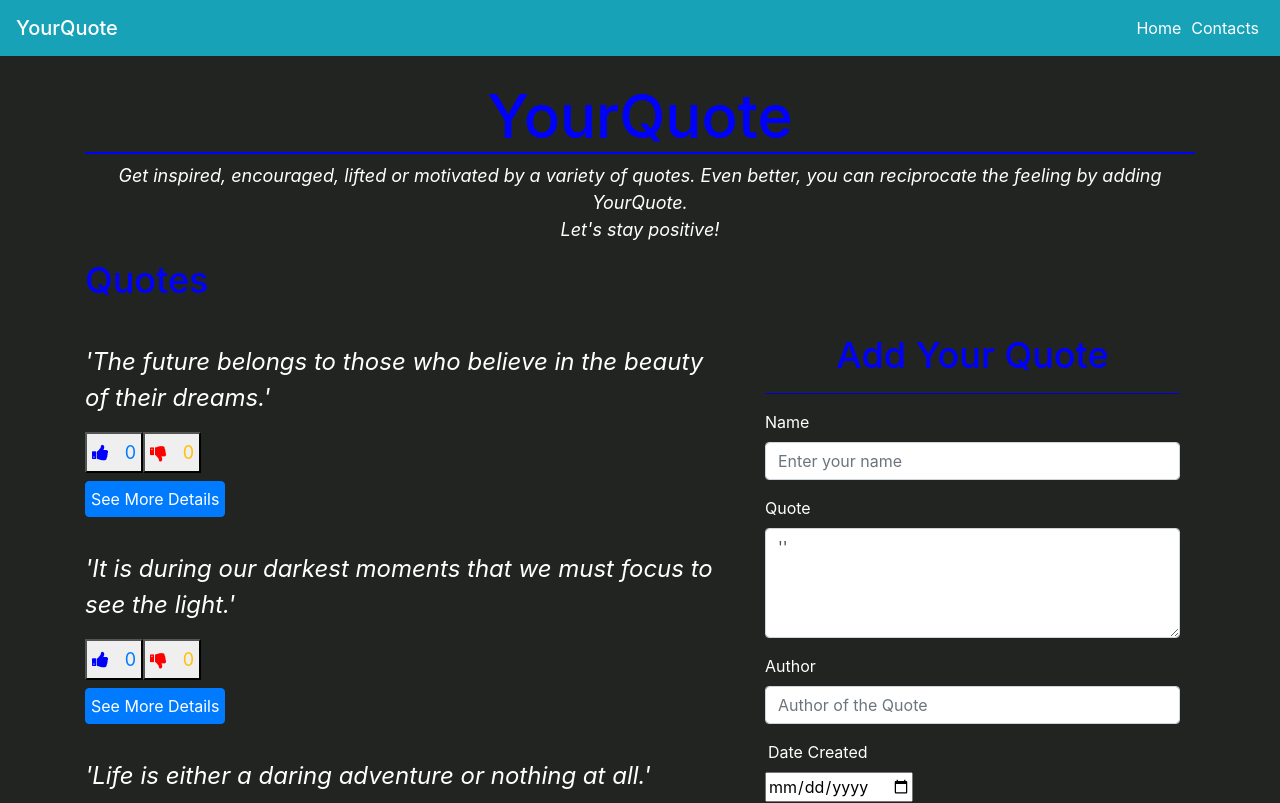
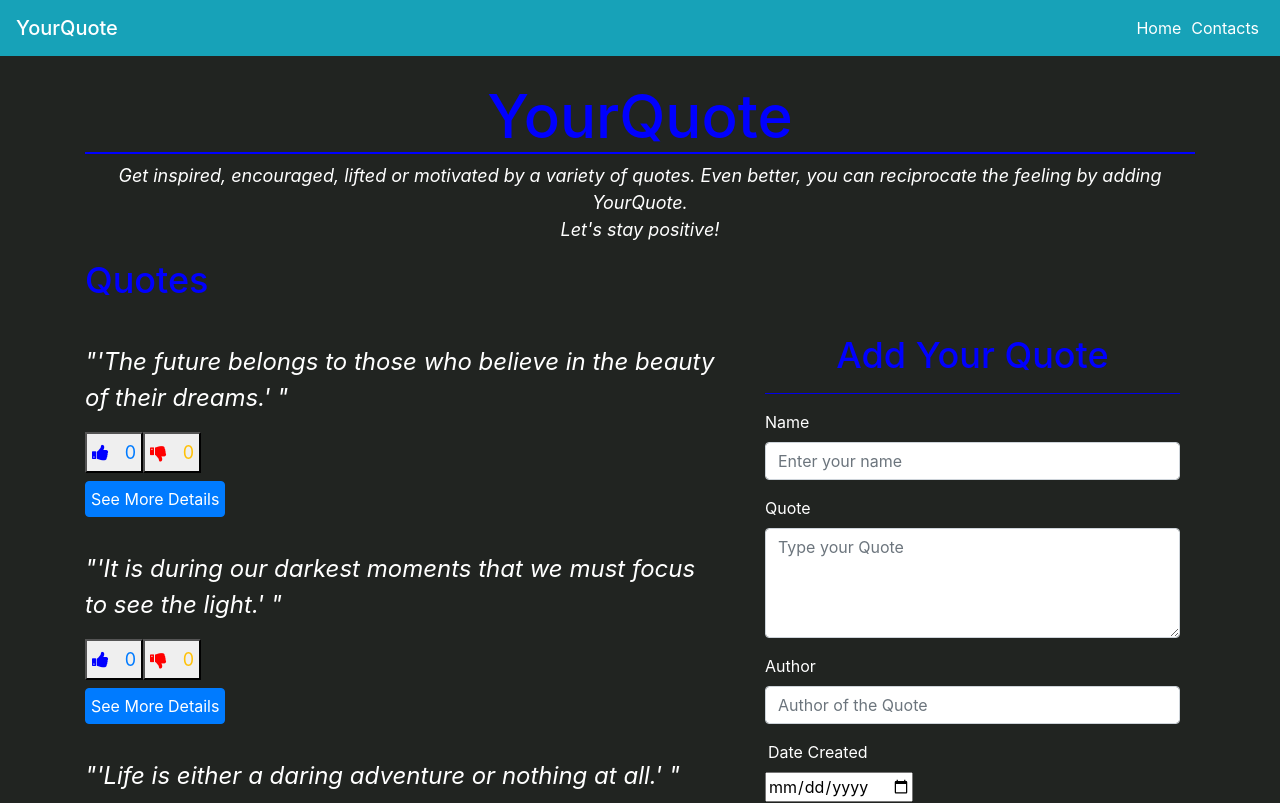
Before and after one commit to maureen-muriithi/YourQuotes, an Angular app in the folder Quotes/: page / in a window 1280 px wide. Shown: the top 803 px of the page. Built offline with nearby package versions, Linux system fonts and the light colour scheme.

Commit message:
Update the quote and form components

```diff
--- a/Quotes/src/app/quote-form/quote-form.component.ts
+++ b/Quotes/src/app/quote-form/quote-form.component.ts
@@ -7,7 +7,7 @@ import { Quote } from '../quote';
   styleUrls: ['./quote-form.component.css']
 })
 export class QuoteFormComponent implements OnInit {
-  newQuote = new Quote(0,"","''","",0,0,0, new Date())
+  newQuote = new Quote(0,"","","",0,0,0, new Date())
   @Output() addQuote = new EventEmitter <Quote>();
 
     submitQuote() {
--- a/Quotes/src/app/quote/quotes.component.html
+++ b/Quotes/src/app/quote/quotes.component.html
@@ -16,7 +16,7 @@
       </ng-template>
 
       <ng-template #ignore>
-        <p id="quote">{{ quote.quote}}</p>
+        <p id="quote">"{{ quote.quote}}"</p>
           <button (click) ="quote.upvote = quote.upvote + 1" (click) = 'upvote(a)' (click)='calculateHighestVotes()' style="font-size:18px;color:blue; padding-left: 5px;">
             <i class="fa fa-thumbs-up" aria-hidden="true"></i>
             <span class="text-primary ml-3" >{{ quote.upvote}}</span>
```
